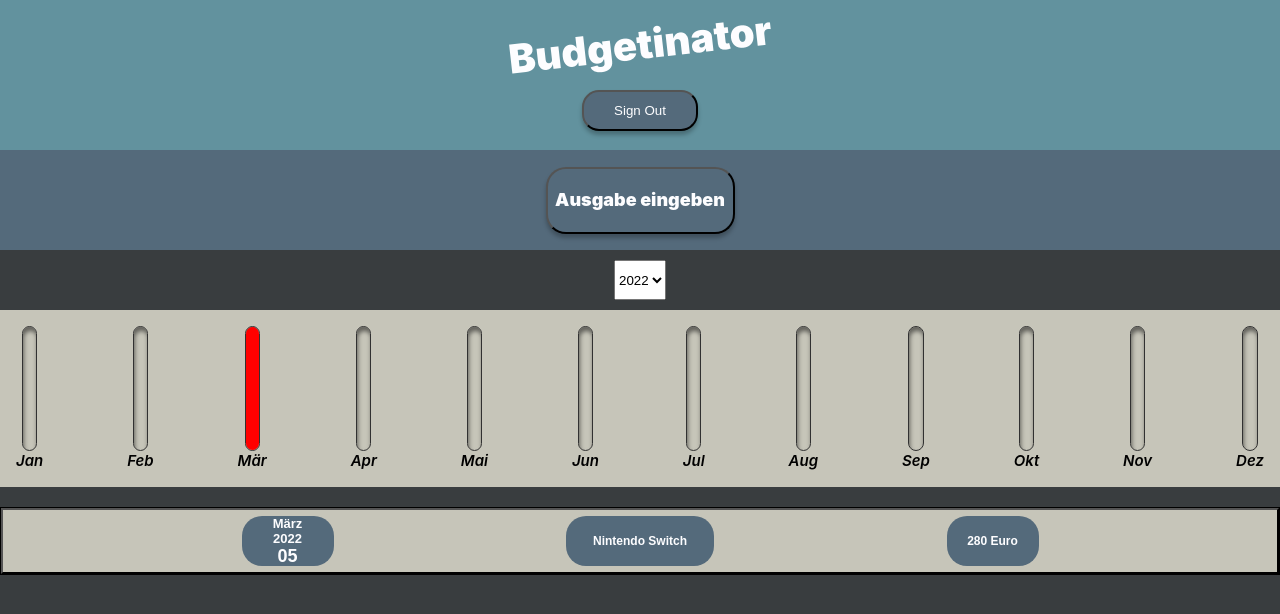
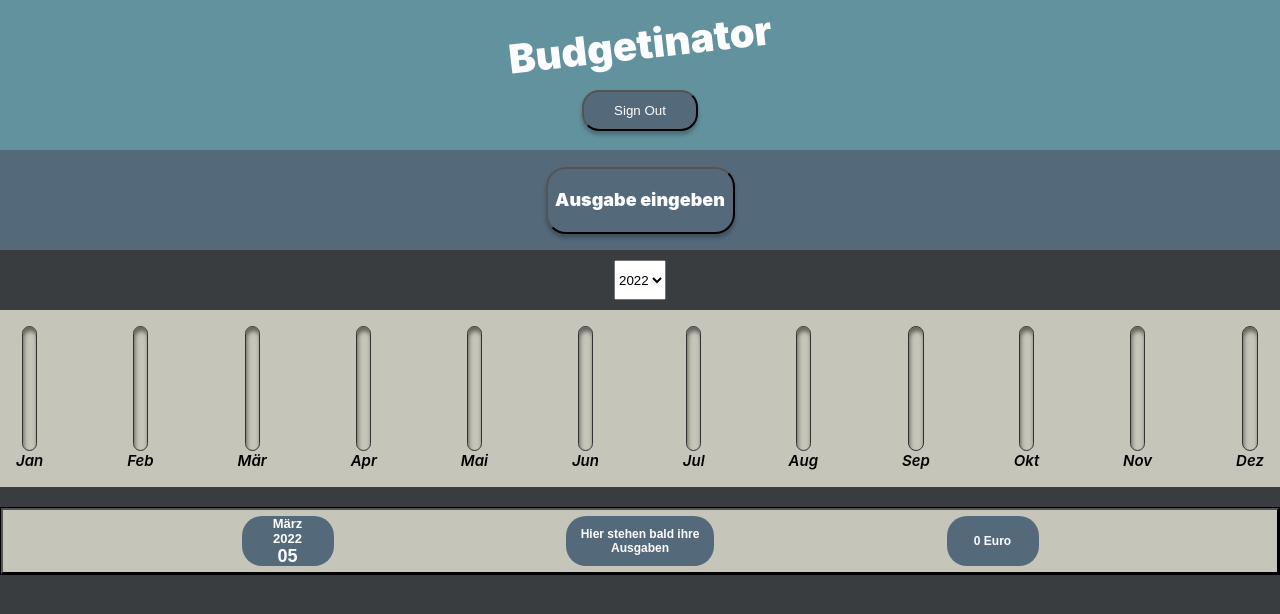
Before and after one commit to ScherwinBidar/capstone-project, a Next.js app: page / in a window 1280 px wide. Shown: the top 614 px of the page. Built offline with nearby package versions, Linux system fonts and the light colour scheme.

Commit message:
final things

```diff
--- a/components/NeueAusgabe/FormAusgabe.js
+++ b/components/NeueAusgabe/FormAusgabe.js
@@ -5,6 +5,7 @@ export default function FormAusgabe(props) {
   const [enteredItem, setItem] = useState("");
   const [enteredPrice, setPrice] = useState("");
   const [enteredDate, setDate] = useState("");
+  const [submitButtonState, setSubmitButtonState] = useState(false);
 
   function itemHandler(event) {
     setItem(event.target.value);
@@ -66,7 +67,11 @@ export default function FormAusgabe(props) {
         >
           Abbrechen
         </button>
-        <button type="submit" className={styles.bestätigen}>
+        <button
+          type="submit"
+          // onClick={props.onDataSubmit}
+          className={styles.bestätigen}
+        >
           Bestätigen
         </button>
       </div>
--- a/components/NeueAusgabe/NeueAusgabe.js
+++ b/components/NeueAusgabe/NeueAusgabe.js
@@ -34,6 +34,7 @@ export default function NeueAusgabe(props) {
           <FormAusgabe
             onAddUserInput={addUserInputHandler}
             onCancel={stopEditingHandler}
+            // onDataSubmit={stopEditingHandler}
           />
         )}
       </div>
--- a/components/VisualizeBox/BoxBars.module.css
+++ b/components/VisualizeBox/BoxBars.module.css
@@ -19,7 +19,7 @@
   }
 
   .boxBar__fill {
-    background-color: red;
+    background: linear-gradient(180deg, #62929E 0%, #7A7A7A 100%);
     width: 100%;
     transition: all 0.3s ease-out;
   }
--- a/pages/index.js
+++ b/pages/index.js
@@ -9,8 +9,8 @@ import NeueAusgabe from "../components/NeueAusgabe/NeueAusgabe";
 const exampleArray = [
   {
     id: "e0",
-    item: "Nintendo Switch",
-    price: "280",
+    item: "Hier stehen bald ihre Ausgaben",
+    price: "0",
     date: new Date(2022, 2, 5),
   },
 ];
```
